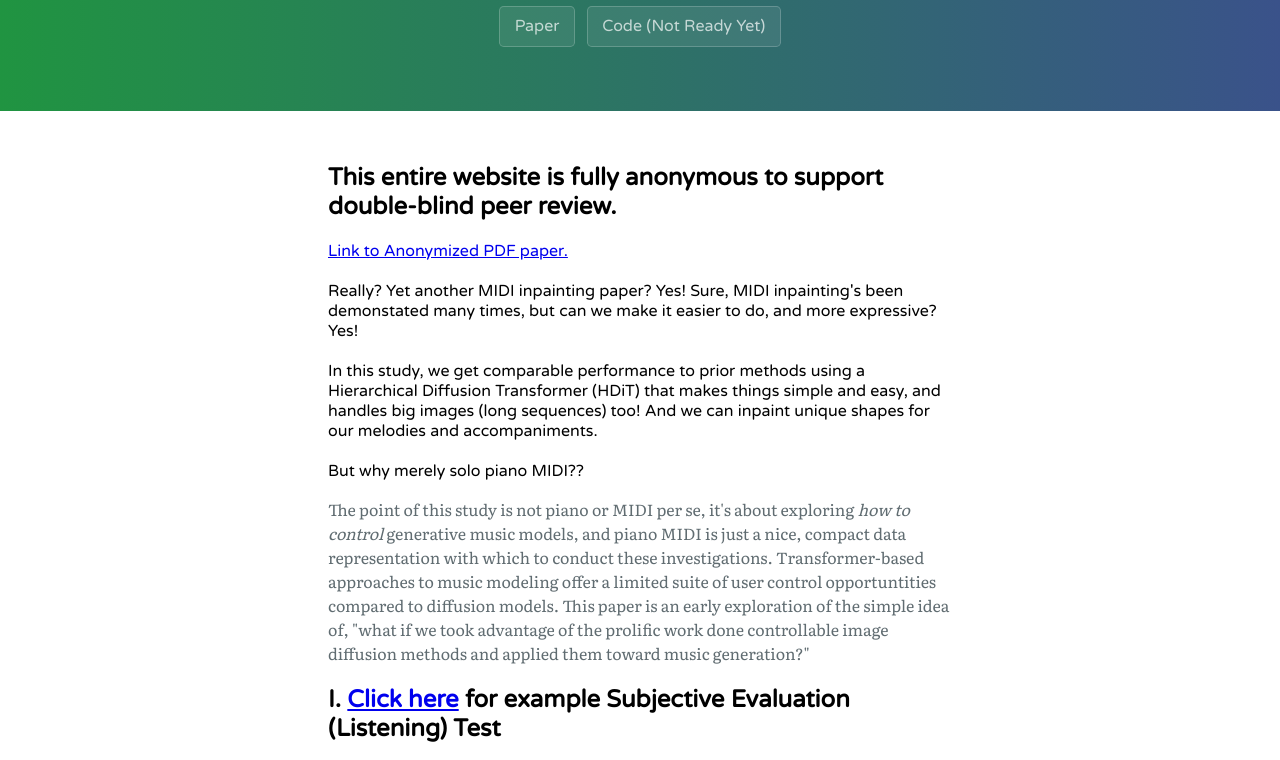
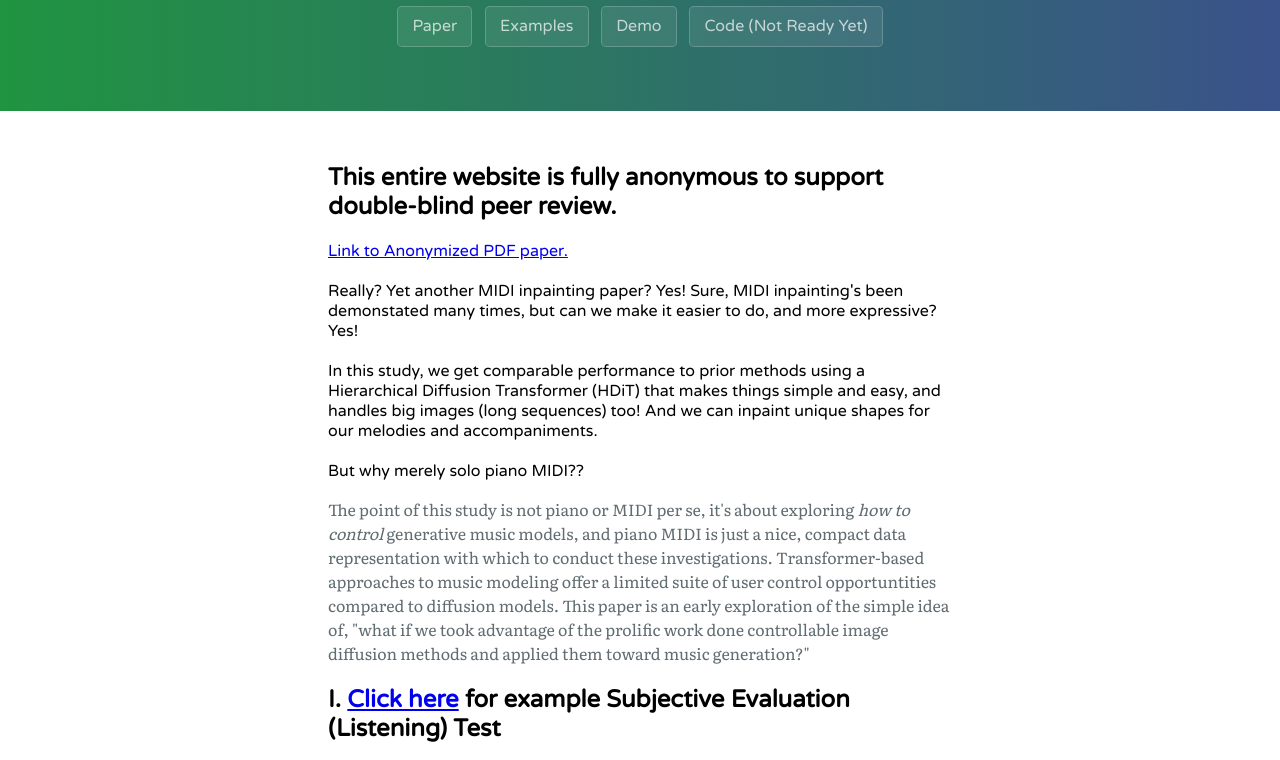
Before and after one commit to picturesofmidi/PicturesOfMIDI, a plain HTML site: page docs/index.html in a window 1280 px wide. Shown: the part 123-883 px from the top of the page. Drawn offline with nearby package versions, Linux system fonts and the light colour scheme.

Commit message:
added more targets

```diff
--- a/docs/index.html
+++ b/docs/index.html
@@ -18,10 +18,10 @@
 <body>
   <header class="page-header">
     <h1 class="">"Pictures of MIDI" Demo Page</h1>
-    <a class="page-header__link" target='_blank' href="Pictures_of_MIDI_anon_2column.pdf">
-      Paper</a>
-    <a class="page-header__link" target='_blank' href="">
-        Code (Not Ready Yet)</a>
+    <a class="page-header__link" target='_blank' href="Pictures_of_MIDI_anon_2column.pdf">Paper</a>
+    <a class="page-header__link" href="#examples">Examples</a>
+    <a class="page-header__link" href="#demo">Demo</a>
+    <a class="page-header__link" target='_blank' href="">Code (Not Ready Yet)</a>
   </header>
 
 
@@ -46,6 +46,8 @@
         This paper is an early exploration of the simple idea of, "what if we took advantage of the prolific work done controllable image diffusion methods and applied them toward music generation?"</p>
     </section>
 
+
+    <a name="examples"></a>
 
     <h2>I. <a href="listening.html">Click here</a> for example Subjective Evaluation (Listening) Test</h2>
     <h2>II. Example Generations below...(Work in Progress)</h2>
@@ -98,6 +100,7 @@
     </section>
   </div>
 
+    <a name="demo"></a>
     <h2>Gradio Demo</h2>
     <section id="gradio-demo">
       Choose from the examples below, and/or draw shapes to inpaint with notes. White denotes regions to inpaint.<br>
```
